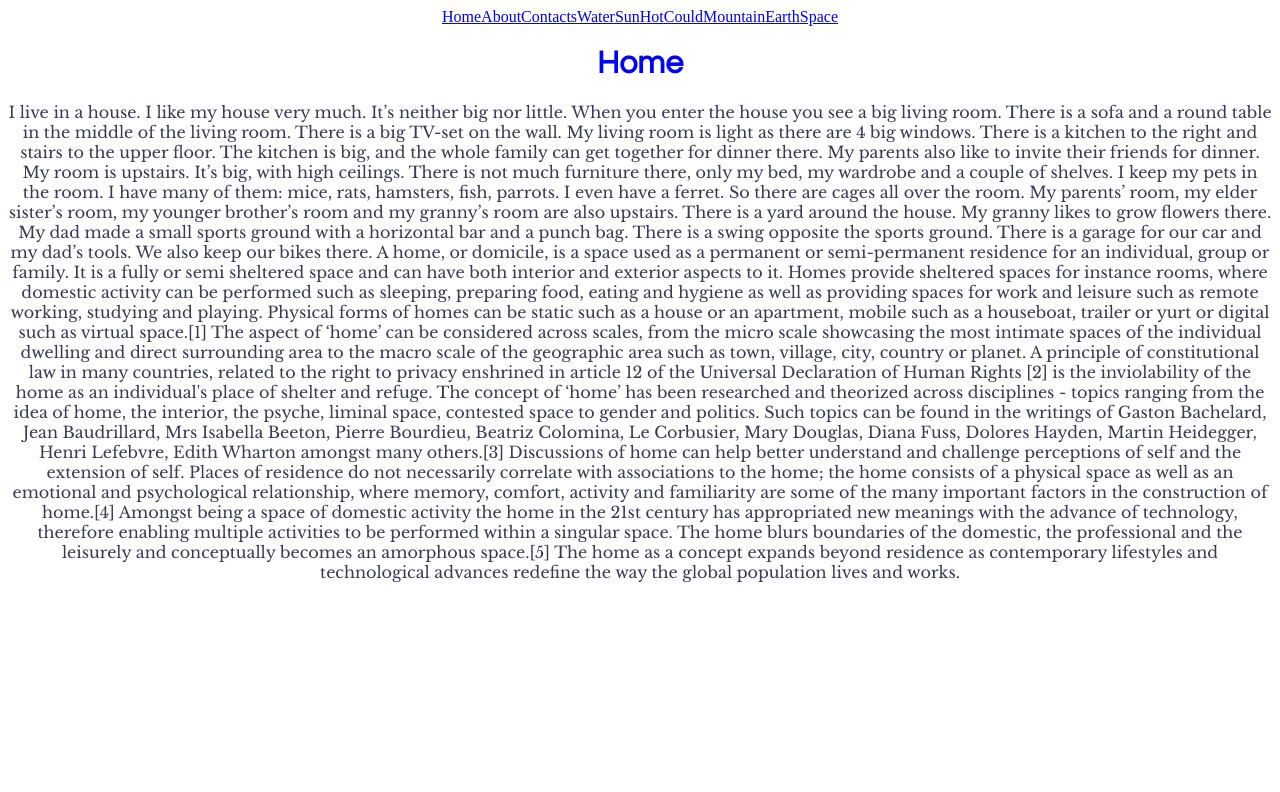
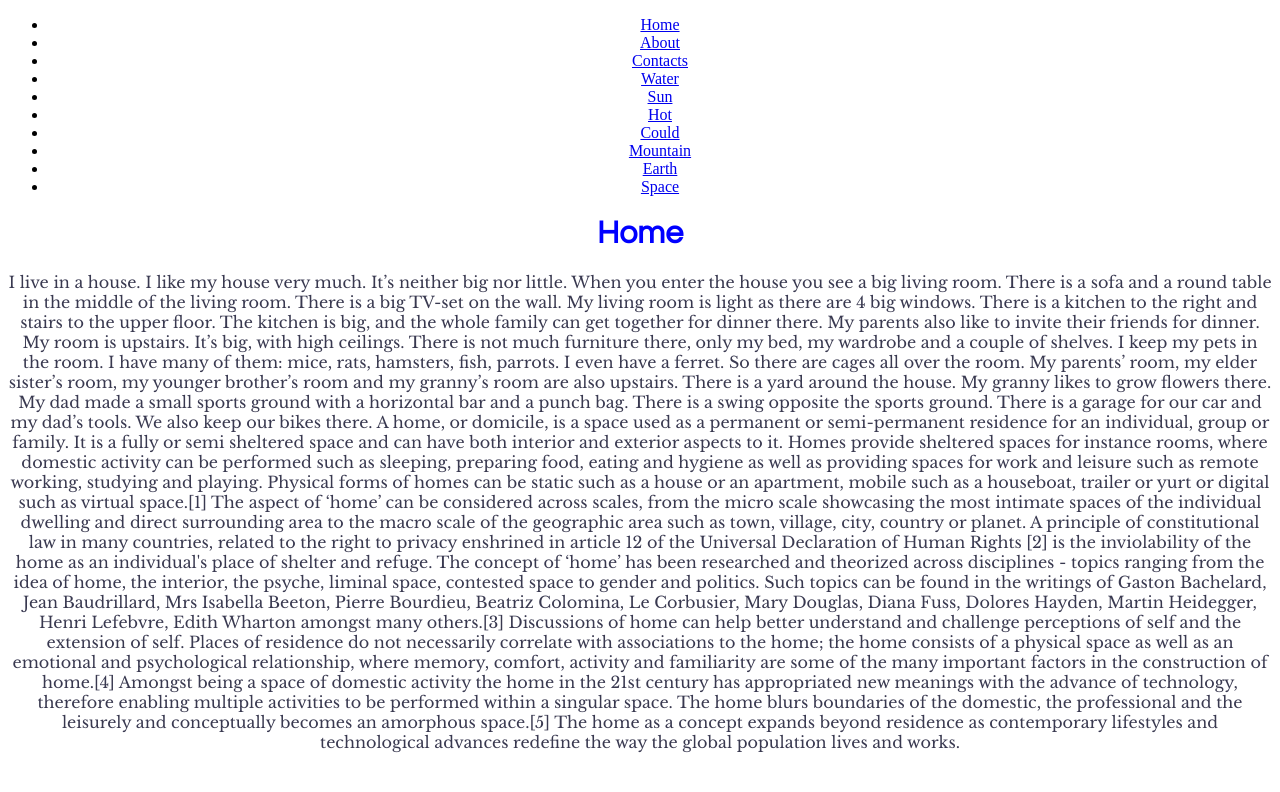
Before and after one commit to Aimarall/router-example, a React (Create React App) app: page / in a window 1280 px wide. Shown: the top 792 px of the page. Built offline with nearby package versions, Linux system fonts and the light colour scheme.

Commit message:
added tag switch

```diff
--- a/src/App.js
+++ b/src/App.js
@@ -1,6 +1,6 @@
-import { Route } from 'react-router';
+import { Redirect, Route, Switch } from 'react-router';
 import './App.css';
-import { Link } from 'react-router-dom';
+import { Link, NavLink } from 'react-router-dom';
 
 import Home from "./components/Home/Home";
 import About from "./components/About/About";
@@ -19,7 +19,8 @@ import Space from "./components/Space/Space";
 function App() {
   return (
     <div className="App">
-      <div className="Navigations">
+
+      {/* <div className="Navigations">
         <Link to="/" >Home</Link>
         <Link to="/about" >About</Link>
         <Link to="/contacts" >Contacts</Link>
@@ -31,11 +32,46 @@ function App() {
         <Link to="/earth" >Earth</Link>
         <Link to="/space" >Space</Link>
       </div>
+ */}
+
+      <ul>
+        <li>
+          <NavLink activeClassName="active" to="/" exact>Home</NavLink>
+        </li>
+        <li>
+          <NavLink activeClassName="active" to="/about" exact>About</NavLink>
+        </li>
+        <li>
+          <NavLink activeClassName="active" to="/contacts" exact>Contacts</NavLink>
+        </li>
+        <li>
+          <NavLink activeClassName="active" to="/water" exact>Water</NavLink>
+        </li>
+        <li>
+          <NavLink activeClassName="active" to="/sun" exact>Sun</NavLink>
+        </li>
+        <li>
+          <NavLink activeClassName="active" to="/hot" exact>Hot</NavLink>
+        </li>
+        <li>
+          <NavLink activeClassName="active" to="/could" exact>Could</NavLink>
+        </li>
+        <li>
+          <NavLink activeClassName="active" to="/mountain" exact>Mountain</NavLink>
+        </li>
+        <li>
+          <NavLink activeClassName="active" to="/earth" exact>Earth</NavLink>
+        </li>
+        <li>
+          <NavLink activeClassName="active" to="/space" exact>Space</NavLink>
+        </li>
+      </ul>
 
 
-
+      <Switch>
         <Route path="/" component={Home} exact />
         <Route path="/about" component={About} />
+        <Route path="/about" render={() => <strong>Hello</strong>} />
         <Route path="/contacts" component={Contacts} />
         <Route path="/water" component={Water} />
         <Route path="/sun" component={Sun} />
@@ -44,6 +80,12 @@ function App() {
         <Route path="/mountain" component={Mountain} />
         <Route path="/earth" component={Earth} />
         <Route path="/space" component={Space} />
+        <Route path="/" render={() => <h1>Page not found</h1>} />
+        {/* <Redirect to="/" /> */}
+      </Switch>
+
+      <Route path="/about/personal" render={() => <h1>Personal contacts</h1>} />
+      <Route path="/about/business" render={() => <h1>Business contacts</h1>} />
 
     </div>
   );
```
Lines whose indentation alone changed are shown as unchanged.
